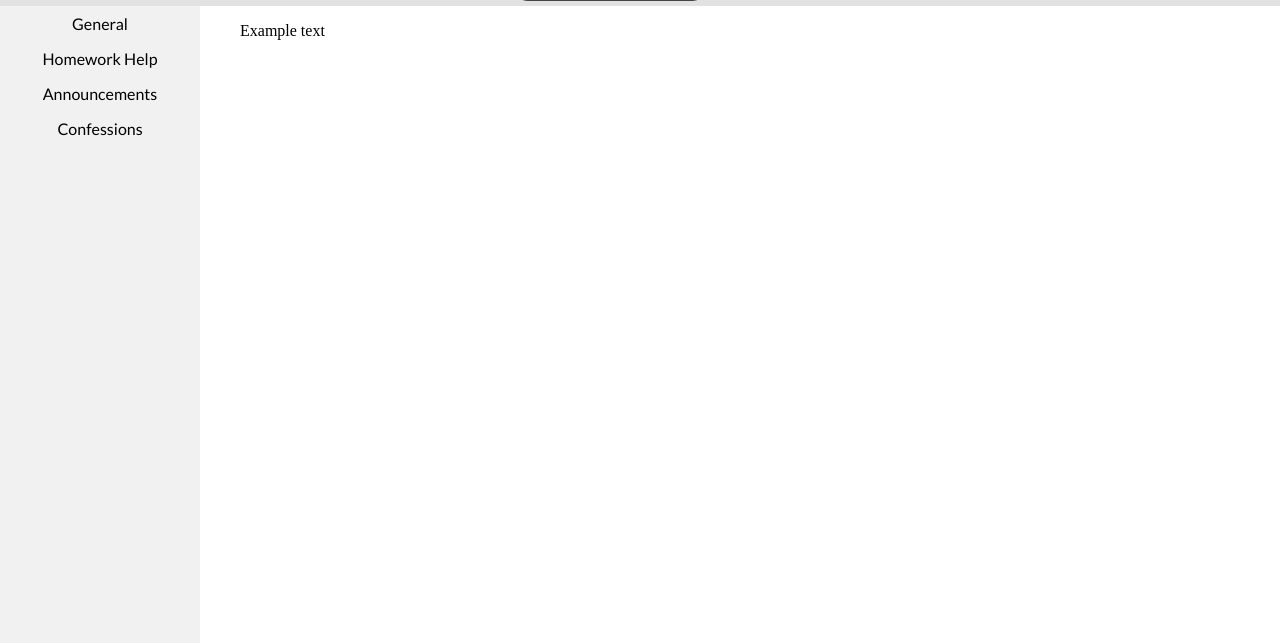
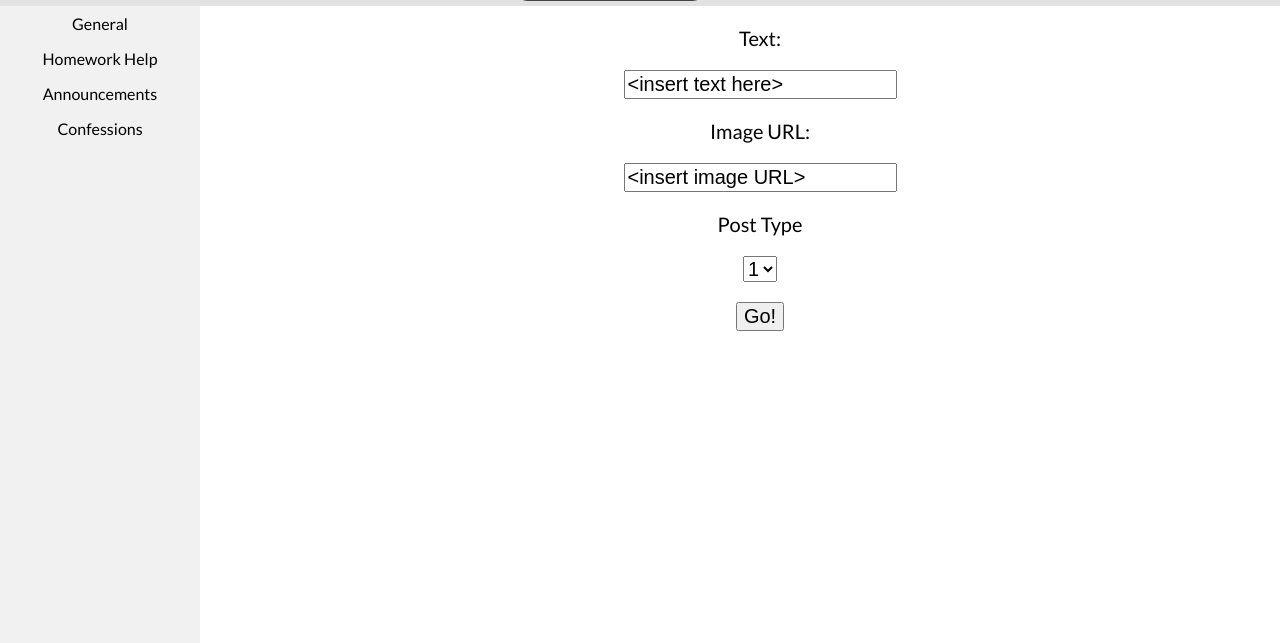
Before and after one commit to rrrliu/campus-social-network, a Python web app: template templates/index.html in a window 1280 px wide. Shown: the part 157-800 px from the top of the page. Run offline with Jinja, Linux system fonts and the light colour scheme; the template is opened without the code that fills it, so the values that code supplies are empty; some libraries are stand-ins or nearby versions; some web fonts are replaced.

Commit message:
Completely revamped login and handlers
Imported session class and added as subclass to increase robustness. Changed up the post and get variables so you can actually post to the page.

```diff
--- a/model.py
+++ b/model.py
@@ -12,7 +12,9 @@ class Post(ndb.Model):
     # author_key = ndb.KeyProperty(User)
     text = ndb.StringProperty(required=True)
     img_url = ndb.StringProperty(required=True)
-    # timestamp = ndb.DateTimeProperty(required=True)
+    timestamp = ndb.DateTimeProperty(required=True)
     # score = ndb.IntegerProperty(required=True)
     # comments = ndb.StringProperty(repeated=True)
+    author_name = ndb.StringProperty(required=True)
+    author_pic = ndb.StringProperty(required=True)
     type = ndb.StringProperty(required=True)
--- a/templates/index.html
+++ b/templates/index.html
@@ -22,7 +22,7 @@
         <ul id='container'>
           <li>Hello, {{ first_name }}!</li>
           <li id='search'>
-            <form action="/action_page.php" style='padding-left: 5%;padding-right: 5%;'>
+            <form action="" style='padding-left: 5%;padding-right: 5%;'>
               <input type="text" placeholder="Search.." name="search">
               <button type="submit"><img src='https://svgsilh.com/svg/1976105.svg' height='18px'; width='18px'></button>
             </form> </li>
@@ -46,7 +46,35 @@
       </ul>
     </div>
     <div class="mainbody">
-      <p>Example text</p>
+      <form style="font-family: 'Lato', sans-serif; font-size: 20px;" method="post" action="/index">
+        <p>Text:</p>
+        <p> <input style="font-size: 20px;" type="text" name="text" value="<insert text here>"> </p>
+        <p>Image URL:</p>
+        <p> <input style="font-size: 20px;" type="text" name="img_url" value="<insert image URL>"> </p>
+        <p>Post Type</p>
+        <select style="font-size: 20px;" name="type">
+          <option value="one">1</option>
+          <option value="two">2</option>
+          <option value="three">3</option>
+          <option value="four">4</option>
+        </select>
+        <p> <input style="font-size: 20px;" type="submit" value="Go!"> </p>
+      </form>
+      {% for post in all_posts %}
+        <div style="border: 1px solid black" class="">
+          <p>
+            <img style="width: 32px; height: 32px;" src="{{ post.author_pic }}" alt="">
+            {{ post.author_name }}
+          </p>
+          <p>{{ post.text }}</p>
+          <img src="{{ post.img_url }}" alt="">
+          <p>{{ post.type }}</p>
+          <p>
+            {{ post.timestamp.month }}/{{ post.timestamp.day }}/{{ post.timestamp.year}} at
+            {{ post.timestamp.hour }}:{{post.timestamp.minute}}
+          </p>
+        </div>
+      {% endfor %}
     </div>
     <script type="text/javascript">
 
--- a/templates/welcome.html
+++ b/templates/welcome.html
@@ -40,7 +40,7 @@
 
 
 
-    <form class="confirm" action="/index" method="get">
+    <form class="confirm" action="/login" method="post">
       <fieldset>
         <div class="confirm">
           <!-- <h4>Please confirm your profile details</h4>
```
Also changed, not shown: main.py (+91 -47 lines), 1 other file.
